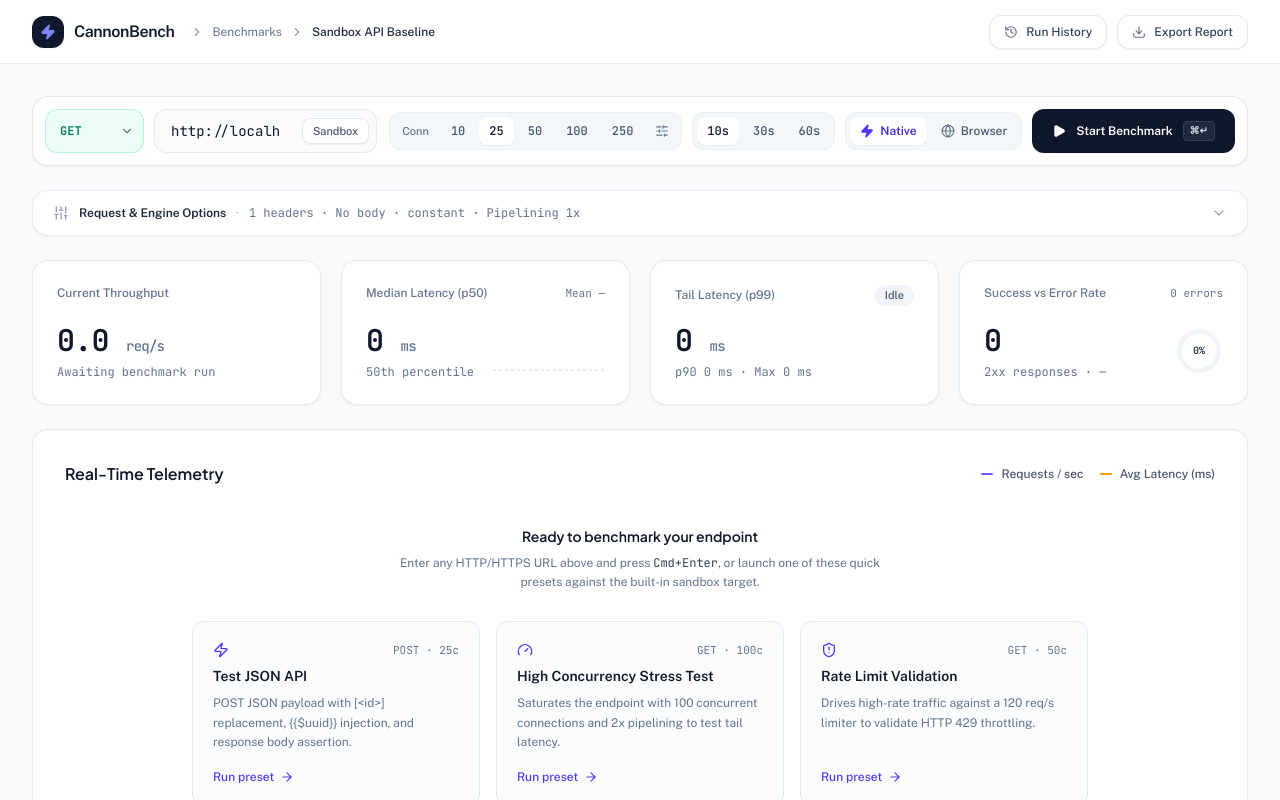
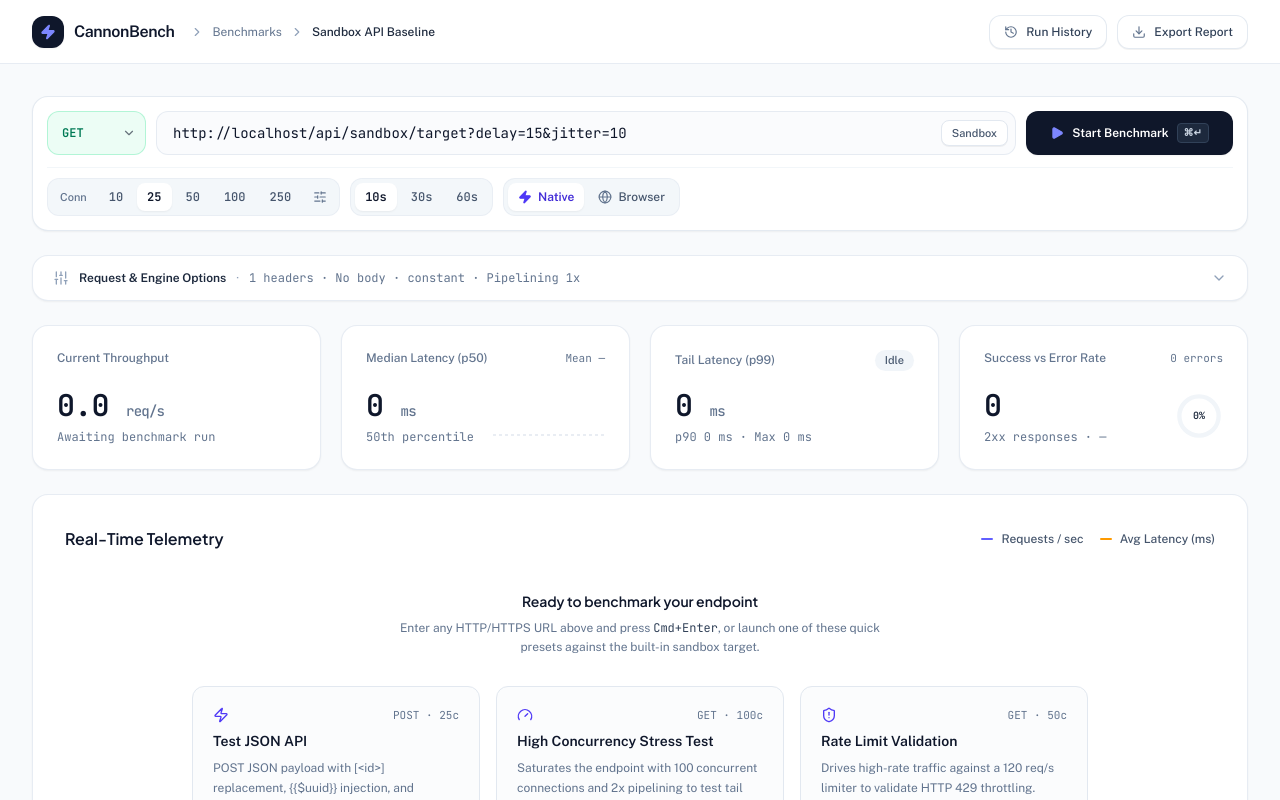
Before and after one commit to Anurag-Shankar-Maurya/CannonBench, a Next.js app: page / in a window 1280 px wide. Shown: the top 800 px of the page. Built offline with nearby package versions, Linux system fonts and the light colour scheme.

Commit message:
feat: enhance UI components with improved spacing and scrollbar styles

```diff
--- a/app/globals.css
+++ b/app/globals.css
@@ -28,6 +28,14 @@
   font-variant-numeric: tabular-nums;
 }
 
+.scrollbar-none::-webkit-scrollbar {
+  display: none;
+}
+.scrollbar-none {
+  -ms-overflow-style: none;
+  scrollbar-width: none;
+}
+
 @media print {
   aside,
   header,
--- a/components/HeroControlBar.tsx
+++ b/components/HeroControlBar.tsx
@@ -58,8 +58,9 @@ export default function HeroControlBar({
   };
 
   return (
-    <div className="relative rounded-2xl border border-slate-200/90 bg-white p-3 shadow-xs overflow-visible">
-      <div className="flex flex-col xl:flex-row xl:items-center gap-3">
+    <div className="relative rounded-2xl border border-slate-200/90 bg-white p-3.5 shadow-xs overflow-visible space-y-3">
+      {/* Row 1: Method Selector + Full-Width Target URL Input + Start Benchmark CTA (Desktop) */}
+      <div className="flex flex-col sm:flex-row items-stretch sm:items-center gap-2.5 w-full">
         {/* Method + URL Input */}
         <div className="flex items-center gap-2.5 flex-1 min-w-0">
           <div className="relative shrink-0">
@@ -105,8 +106,39 @@ export default function HeroControlBar({
           </div>
         </div>
 
-        {/* Concurrency + Duration + Start CTA */}
-        <div className="flex flex-wrap sm:flex-nowrap items-center gap-2.5 shrink-0">
+        {/* Primary CTA on Desktop / Tablet (Row 1 right) */}
+        <div className="hidden sm:block shrink-0">
+          {isRunning ? (
+            <button
+              type="button"
+              onClick={onStop}
+              className="h-11 px-5 lg:px-6 inline-flex items-center justify-center gap-2 text-xs font-semibold text-white bg-rose-600 hover:bg-rose-700 rounded-xl shadow-xs transition-colors whitespace-nowrap"
+            >
+              <Square className="w-3.5 h-3.5 fill-current" />
+              <span>Stop Test</span>
+              <span className="font-mono tabular-nums text-[11px] bg-rose-700/80 px-2 py-0.5 rounded-md">
+                {remainingSec}s
+              </span>
+            </button>
+          ) : (
+            <button
+              type="button"
+              onClick={onStart}
+              className="h-11 px-5 lg:px-6 inline-flex items-center justify-center gap-2 text-xs font-semibold text-white bg-[#0F172A] hover:bg-slate-800 rounded-xl shadow-xs transition-colors whitespace-nowrap group"
+            >
+              <Play className="w-3.5 h-3.5 fill-current text-indigo-400 group-hover:text-indigo-300 transition-colors" />
+              <span>Start Benchmark</span>
+              <kbd className="hidden lg:inline-flex items-center px-1.5 py-0.5 text-[10px] font-mono text-slate-300 bg-slate-800 border border-slate-700 rounded">
+                ⌘↵
+              </kbd>
+            </button>
+          )}
+        </div>
+      </div>
+
+      {/* Row 2: Concurrency + Duration + Engine Mode (+ Primary CTA on Mobile) */}
+      <div className="flex flex-col sm:flex-row sm:items-center justify-between gap-3 pt-2.5 border-t border-slate-100/90">
+        <div className="flex flex-wrap items-center gap-2.5 min-w-0">
           {/* Concurrency Preset Selector + Custom Slider Popover */}
           <div className="relative flex items-center gap-1 p-1 bg-slate-100/80 border border-slate-200/60 rounded-xl">
             <span className="px-2 text-[11px] font-medium text-slate-500 whitespace-nowrap">
@@ -131,7 +163,7 @@ export default function HeroControlBar({
                   }
                   className={`px-2.5 py-1.5 text-xs font-mono tabular-nums font-medium rounded-lg transition-all whitespace-nowrap shrink-0 ${
                     active
-                      ? 'bg-white text-slate-900 shadow-xs'
+                      ? 'bg-white text-slate-900 shadow-xs font-semibold'
                       : 'text-slate-600 hover:text-slate-900'
                   } disabled:opacity-50`}
                 >
@@ -157,7 +189,7 @@ export default function HeroControlBar({
             </button>
 
             {showCustomConn && (
-              <div className="absolute right-0 top-full mt-2 z-30 w-64 p-4 bg-white border border-slate-200 rounded-xl shadow-lg space-y-2">
+              <div className="absolute left-0 sm:left-auto sm:right-0 top-full mt-2 z-30 w-64 p-4 bg-white border border-slate-200 rounded-xl shadow-lg space-y-2">
                 <div className="flex items-center justify-between text-xs">
                   <span className="font-medium text-slate-700">Custom Connections</span>
                   <span className="font-mono tabular-nums font-semibold text-slate-900">
@@ -218,7 +250,7 @@ export default function HeroControlBar({
                   }
                   className={`px-2.5 py-1.5 text-xs font-mono tabular-nums font-medium rounded-lg transition-all whitespace-nowrap shrink-0 ${
                     active
-                      ? 'bg-white text-slate-900 shadow-xs'
+                      ? 'bg-white text-slate-900 shadow-xs font-semibold'
                       : 'text-slate-600 hover:text-slate-900'
                   } disabled:opacity-50`}
                 >
@@ -262,20 +294,22 @@ export default function HeroControlBar({
             {config.engineMode === 'browser' && config.connections > 6 && (
               <span
                 title="Browsers enforce a hard limit of 6 simultaneous TCP connections per host for HTTP/1.1. Concurrency > 6 causes browser queueing delay. Switch to Native for full raw socket concurrency."
-                className="hidden xl:inline-flex items-center gap-1 text-[10px] text-amber-700 font-medium bg-amber-50 border border-amber-200/80 px-2 py-0.5 rounded-md shrink-0 cursor-help"
+                className="hidden lg:inline-flex items-center gap-1 text-[10px] text-amber-700 font-medium bg-amber-50 border border-amber-200/80 px-2 py-0.5 rounded-md shrink-0 cursor-help"
               >
                 <AlertCircle className="w-3 h-3 text-amber-600" />
                 Browser 6-conn cap
               </span>
             )}
           </div>
+        </div>
 
-          {/* Primary CTA: Start Benchmark or Stop Test with Countdown */}
+        {/* Primary CTA on Mobile Viewports (<640px) */}
+        <div className="sm:hidden shrink-0 w-full pt-1">
           {isRunning ? (
             <button
               type="button"
               onClick={onStop}
-              className="h-11 px-5 inline-flex items-center justify-center gap-2.5 text-xs font-semibold text-white bg-rose-600 hover:bg-rose-700 rounded-xl shadow-xs transition-colors whitespace-nowrap shrink-0"
+              className="w-full h-11 px-6 inline-flex items-center justify-center gap-2.5 text-xs font-semibold text-white bg-rose-600 hover:bg-rose-700 rounded-xl shadow-xs transition-colors whitespace-nowrap"
             >
               <Square className="w-3.5 h-3.5 fill-current" />
               <span>Stop Test</span>
@@ -287,13 +321,10 @@ export default function HeroControlBar({
             <button
               type="button"
               onClick={onStart}
-              className="h-11 px-5 inline-flex items-center justify-center gap-2.5 text-xs font-semibold text-white bg-[#0F172A] hover:bg-slate-800 rounded-xl shadow-xs transition-colors whitespace-nowrap shrink-0"
+              className="w-full h-11 px-6 inline-flex items-center justify-center gap-2.5 text-xs font-semibold text-white bg-[#0F172A] hover:bg-slate-800 rounded-xl shadow-xs transition-colors whitespace-nowrap group"
             >
-              <Play className="w-3.5 h-3.5 fill-current" />
+              <Play className="w-3.5 h-3.5 fill-current text-indigo-400 group-hover:text-indigo-300 transition-colors" />
               <span>Start Benchmark</span>
-              <kbd className="hidden sm:inline-flex items-center px-1.5 py-0.5 text-[10px] font-mono text-slate-300 bg-slate-800 border border-slate-700 rounded">
-                ⌘↵
-              </kbd>
             </button>
           )}
         </div>
```
Also changed, not shown: components/RequestOptionsAccordion.tsx (+12 -12 lines).
